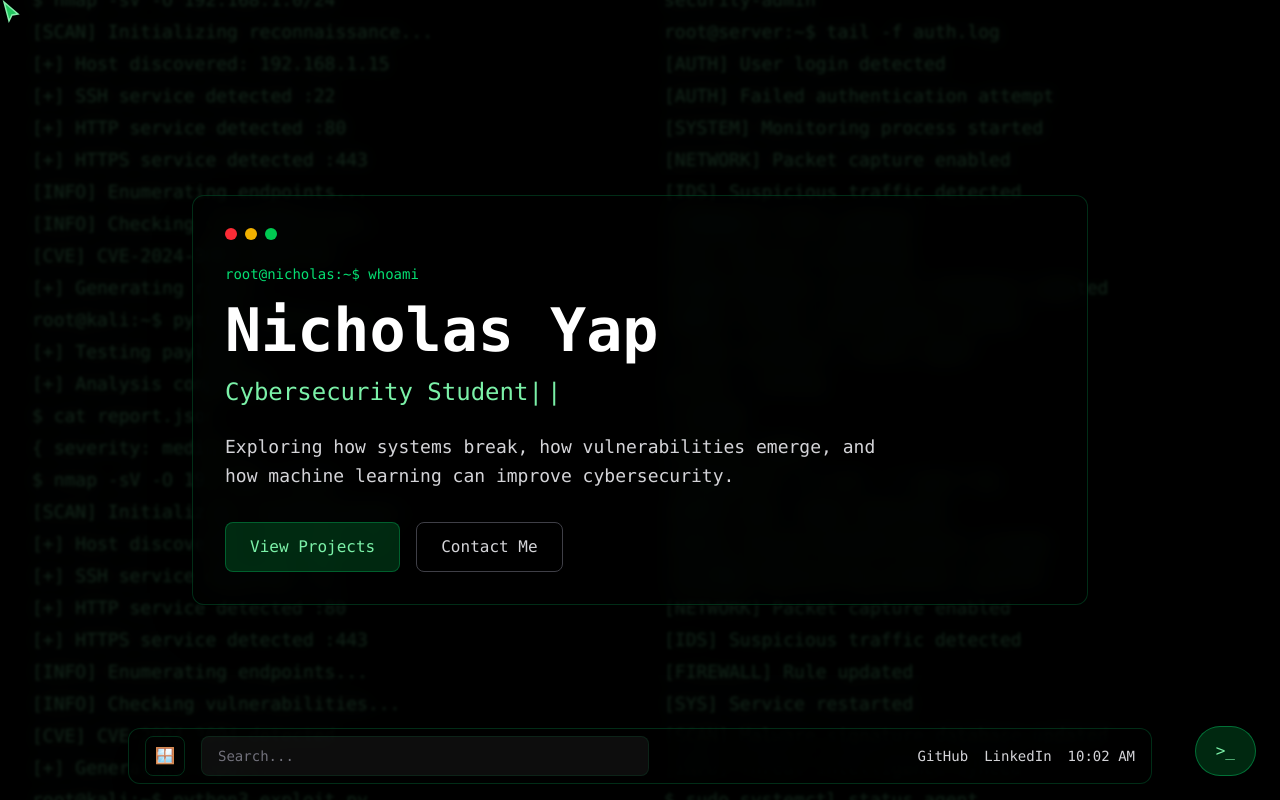
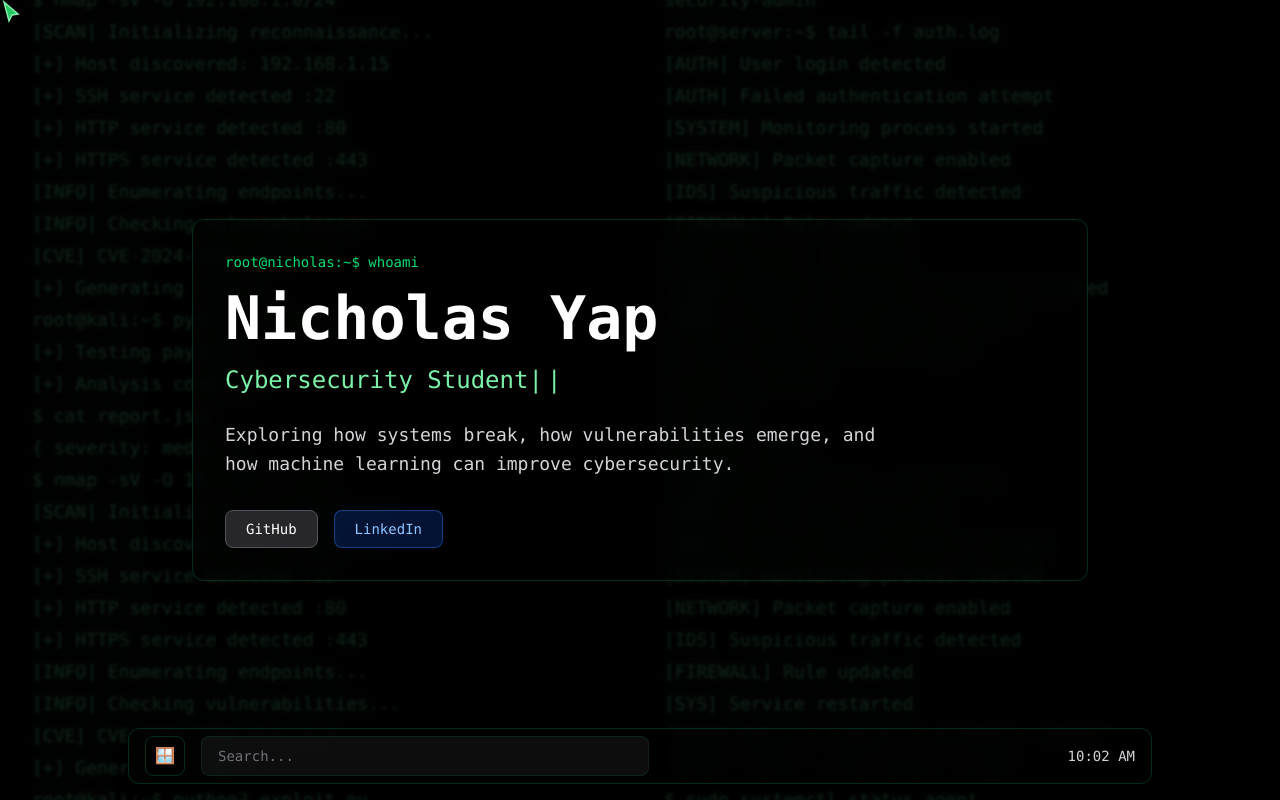
Before and after one commit to cyrolite/portfolio-website, a Next.js app: page / in a window 1280 px wide. Built offline with nearby package versions, Linux system fonts and the light colour scheme.

Commit message:
Update Terminal

```diff
--- a/app/page.js
+++ b/app/page.js
@@ -33,6 +33,10 @@ function WindowContent({app}){
 
   if(app.page === "contact"){
     return <Contact/>
+  }
+
+  if(app.page === "terminal"){
+    return <Terminal id={app.id}/>
   }
 
 
@@ -111,7 +115,6 @@ function MainContent(){
         ))
       }
 
-      <Terminal/>
     </Loader>
   )
 }
--- a/components/About.jsx
+++ b/components/About.jsx
@@ -69,16 +69,6 @@ export default function About(){
         "
       >
 
-        <div className="
-        flex
-        gap-2
-        mb-6
-        ">
-          <span className="w-3 h-3 rounded-full bg-red-500"/>
-          <span className="w-3 h-3 rounded-full bg-yellow-500"/>
-          <span className="w-3 h-3 rounded-full bg-green-500"/>
-        </div>
-
 
         {
           lines.map((line,index)=>(
--- a/components/Hero.jsx
+++ b/components/Hero.jsx
@@ -47,16 +47,6 @@ export default function Hero(){
           font-mono
         "
       >
-
-        <div className="
-          flex
-          gap-2
-          mb-6
-        ">
-          <span className="w-3 h-3 rounded-full bg-red-500"/>
-          <span className="w-3 h-3 rounded-full bg-yellow-500"/>
-          <span className="w-3 h-3 rounded-full bg-green-500"/>
-        </div>
 
 
         <p className="
@@ -125,45 +115,59 @@ export default function Hero(){
         </p>
 
 
-        <div className="
-          flex
-          gap-4
-          flex-wrap
-        ">
+        <div
+          className="
+            flex
+            gap-4
+            mt-6
+          "
+        >
 
-          <button
-            onClick={()=>navigate("projects")}
+          <a
+            href="https://github.com/cyrolite"
+            target="_blank"
+
             className="
-              px-6
-              py-3
+              px-5
+              py-2
               rounded-lg
-              bg-green-500/20
+              bg-zinc-800
               border
-              border-green-400/30
-              text-green-300
-              hover:bg-green-500/30
+              border-zinc-600
+              text-white
+              hover:bg-zinc-700
+              hover:border-zinc-400
               transition
+              font-mono
+              text-sm
             "
           >
-            View Projects
-          </button>
+            GitHub
+          </a>
 
 
-          <button
-            onClick={()=>navigate("contact")}
+          <a
+            href="https://www.linkedin.com/in/nicholas-yap-b6069b20b/"
+            target="_blank"
+
             className="
-              px-6
-              py-3
+              px-5
+              py-2
               rounded-lg
+              bg-blue-600/20
               border
-              border-zinc-700
-              text-zinc-300
-              hover:bg-white/10
+              border-blue-500/40
+              text-blue-300
+              hover:bg-blue-600/40
+              hover:border-blue-400
               transition
+              font-mono
+              text-sm
             "
           >
-            Contact Me
-          </button>
+            LinkedIn
+          </a>
+
 
         </div>
 
--- a/components/OSWindow.jsx
+++ b/components/OSWindow.jsx
@@ -68,6 +68,8 @@ export default function OSWindow({
         backdrop-blur-md
         shadow-2xl
         overflow-hidden
+        flex
+        flex-col
 
         ${
           maximized
@@ -196,9 +198,9 @@ export default function OSWindow({
 
       <div
         className="
+          flex-1
           p-6
           overflow-auto
-          h-[calc(100%-3rem)]
           text-zinc-300
         "
       >
--- a/components/ProjectCard.jsx
+++ b/components/ProjectCard.jsx
@@ -27,16 +27,6 @@ export default function ProjectCard({title,description,stack,link}){
         transition
       "
     >
-
-      <div className="
-        flex
-        gap-2
-        mb-5
-      ">
-        <span className="w-3 h-3 rounded-full bg-red-500"/>
-        <span className="w-3 h-3 rounded-full bg-yellow-500"/>
-        <span className="w-3 h-3 rounded-full bg-green-500"/>
-      </div>
 
 
       <p className="
--- a/components/StartMenu.jsx
+++ b/components/StartMenu.jsx
@@ -32,6 +32,11 @@ export default function StartMenu(){
       name:"Contact",
       icon:"✉️",
       page:"contact"
+    },
+    {
+      name:"Terminal",
+      icon:"💻",
+      page:"terminal"
     }
   ]
 
--- a/components/Taskbar.jsx
+++ b/components/Taskbar.jsx
@@ -274,35 +274,6 @@ export default function Taskbar(){
         >
 
 
-          <a
-            href="https://github.com/cyrolite"
-            target="_blank"
-
-            className="
-              hover:text-green-400
-              transition
-            "
-          >
-
-            GitHub
-
-          </a>
-
-
-          <a
-            href="https://linkedin.com"
-            target="_blank"
-
-            className="
-              hover:text-green-400
-              transition
-            "
-          >
-
-            LinkedIn
-
-          </a>
-
 
           <span>
 
--- a/components/Terminal.jsx
+++ b/components/Terminal.jsx
@@ -2,224 +2,263 @@
 
 import { useState, useRef, useEffect } from "react"
 import { commands } from "./terminalCommands"
+import { useTransition } from "./TransitionContext"
 
-export default function Terminal(){
+export default function Terminal({id}){
 
-  const [open,setOpen]=useState(false)
   const [input,setInput]=useState("")
+
   const [history,setHistory]=useState([
     "Welcome to Nicholas' portfolio terminal.",
     "Type 'help' to see available commands."
   ])
 
   const [isTyping,setIsTyping]=useState(false)
+
+
+  const inputRef = useRef(null)
+  const bottomRef = useRef(null)
+
+  const {
+    closeWindow
+  }=useTransition()
+
+
+
   useEffect(()=>{
+
+    inputRef.current?.focus()
+
+  },[])
+
+
+
+  useEffect(()=>{
+
     bottomRef.current?.scrollIntoView({
       behavior:"smooth"
     })
+
   },[history])
-  const inputRef = useRef(null)
-  const bottomRef = useRef(null)
+
+
 
   function typeResponse(text){
+
     setIsTyping(true)
 
     let index=0
+
     const interval=setInterval(()=>{
+
       setHistory(prev=>{
+
         const copy=[...prev]
+
         copy[copy.length-1]=text.slice(0,index)
 
         return copy
+
       })
+
 
       index++
 
+
       if(index>text.length){
+
         clearInterval(interval)
+
         setIsTyping(false)
+
         setTimeout(()=>{
+
           inputRef.current?.focus()
+
         },0)
+
       }
+
+
     },20)
+
   }
+
+
 
   function executeCommand(){
 
     const command=input.trim().toLowerCase()
 
-    let output=""
 
-    if(command==="clear"){
-        setHistory([])
-        setInput("")
+    if(!command){
       return
     }
 
     if(command==="exit"){
-        setOpen(false)
+      closeWindow(id)
       return
     }
 
-    output = commands[command] || `Command not found: ${command}`
 
-    if(command!=="clear" && command!=="exit"){
 
-    output =
-    `[system] processing request...
+    if(command==="clear"){
 
-    ${output}`
-
-    }
-
-    setHistory(prev=>[
-    ...prev,
-    `nicholas@kali:~$ ${command}`,
-    ""
-    ])
+      setHistory([])
 
       setInput("")
 
-    typeResponse(output)
+      return
 
     }
 
 
-  if(!open){
 
-    return(
-      <button
-        onClick={()=>setOpen(true)}
-        className="
-          fixed
-          bottom-6
-          right-6
-          z-50
-          rounded-full
-          bg-green-500/20
-          border
-          border-green-400/40
-          px-5
-          py-3
-          text-green-300
-          font-mono
-          hover:bg-green-500/30
-        "
-      >
-        &gt;_
-      </button>
+    const output =
+      commands[command] ||
+      `Command not found: ${command}`
+
+
+
+    setHistory(prev=>[
+
+      ...prev,
+
+      `nicholas@kali:~$ ${command}`,
+
+      ""
+
+    ])
+
+
+
+    setInput("")
+
+
+
+    typeResponse(
+`[system] processing request...
+
+${output}`
     )
 
   }
 
 
+
   return(
-    <div className="
-      fixed
-      inset-0
-      z-50
-      flex
-      items-center
-      justify-center
-      bg-black/70
-      backdrop-blur-sm
-      px-6
-    ">
 
     <div
+
       onClick={()=>{
+
         inputRef.current?.focus()
+
       }}
+
       className="
         w-full
-        max-w-3xl
-        h-[500px]
+        h-full
         bg-black
-        border
-        border-green-400/30
-        rounded-xl
-        p-6
         font-mono
         text-green-300
         overflow-hidden
-      ">
+        cursor-text
+      "
+
+    >
 
 
-        <div className="
-          flex
-          justify-between
-          mb-4
-        ">
+      <div
 
-          <span>
-            nicholas@kali:~
+        className="
+          h-full
+          overflow-y-auto
+          text-sm
+          no-scrollbar
+        "
+
+      >
+
+
+        {
+          history.map((line,index)=>(
+
+            <pre
+              key={index}
+              className="whitespace-pre-wrap"
+            >
+              {line}
+            </pre>
+
+          ))
+        }
+
+
+
+        <div ref={bottomRef}/>
+
+
+
+        {
+          !isTyping && (
+
+            <pre>
+
+              <span className="font-bold">
+                nicholas@kali:~$
               </span>
 
-          <button
-            onClick={()=>setOpen(false)}
-          >
-            X
-          </button>
+              {" "}
+
+              {input}
+
+              <span className="animate-pulse">
+                █
+              </span>
+
+            </pre>
+
+          )
+        }
+
 
       </div>
 
 
-        <div className="
-            h-[380px]
-            overflow-y-auto
-            text-sm
-            no-scrollbar
-        ">
 
-        {
-        history.map((line,index)=>(
-            <pre key={index}>
-            {line}
-            </pre>
-        ))
+      <input
+
+        ref={inputRef}
+
+        value={input}
+
+        disabled={isTyping}
+
+        onChange={(e)=>
+          setInput(e.target.value)
         }
 
-        <div ref={bottomRef}/>
+        onKeyDown={(e)=>{
 
-        {!isTyping && (
-        <pre>
-            <span className="font-bold">
-            nicholas@kali:~$
-            </span>
+          if(e.key==="Enter"){
 
-            {" "}{input}
+            executeCommand()
 
-            <span className="animate-pulse">
-            █
-            </span>
-        </pre>
-        )}
+          }
 
-        </div>
+        }}
 
-
-        <input
-            ref={inputRef}
-            autoFocus
-            value={input}
-            disabled={isTyping}
-            onChange={(e)=>setInput(e.target.value)}
-            onKeyDown={(e)=>{
-                if(e.key==="Enter"){
-                    executeCommand()
-                }
-            }}
         className="
           absolute
           opacity-0
         "
+
       />
 
 
     </div>
 
-    </div>
   )
 
 }
```
Also changed, not shown: 1 other file (tests, documents, lock files or other folders). Lines whose indentation alone changed are shown as unchanged.
